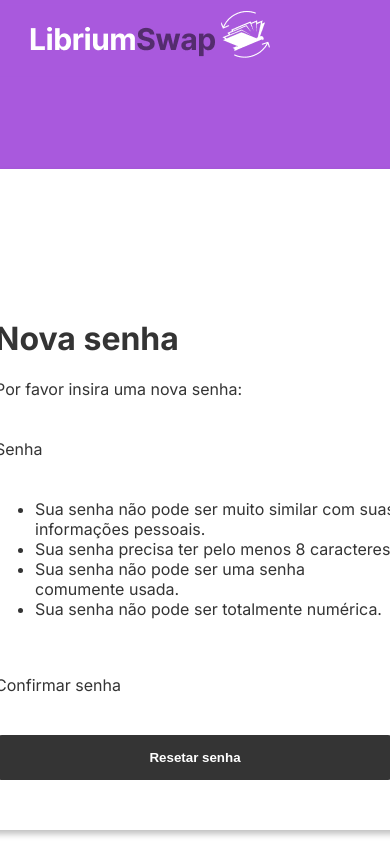
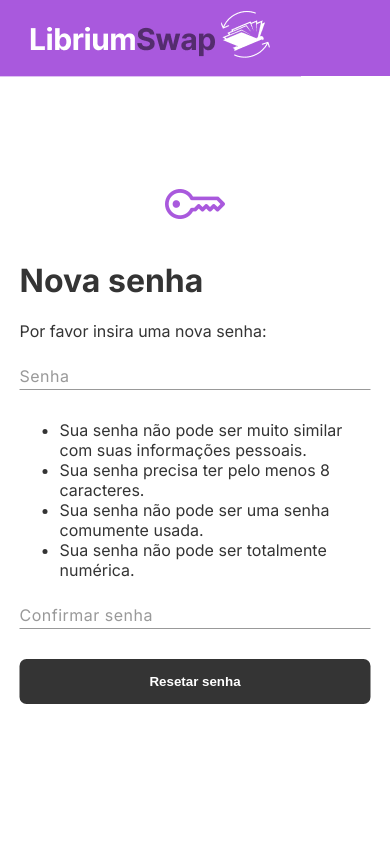
Before and after one commit to LibriumSwap/LibriumSwap, a Django app: page /reset/1/1/ in a window 390 px wide; the page is wider, and only the part inside the window is pictured. Run offline with Django 3.2, Linux system fonts and the light colour scheme.

Commit message:
feat: autenticacao responsivo completo

```diff
--- a/LibriumSwap/settings.py
+++ b/LibriumSwap/settings.py
@@ -25,6 +25,7 @@ SECRET_KEY = ')4^vxo#b!sj_^qs!1xz=g=_+uku1w=ta=hi(2aa+1i@1+-y^o2'
 
 # SECURITY WARNING: don't run with debug turned on in production!
 DEBUG = True
+TEMPLATE_DEBUG = DEBUG
 
 ALLOWED_HOSTS = [
     '127.0.0.1',
@@ -40,6 +41,7 @@ ALLOWED_HOSTS = [
 INSTALLED_APPS = [
     'index',
     'autenticacao',
+    'LibriumSwap',
     'django.contrib.admin',
     'django.contrib.auth',
     'django.contrib.contenttypes',
@@ -63,7 +65,7 @@ ROOT_URLCONF = 'LibriumSwap.urls'
 TEMPLATES = [
     {
         'BACKEND': 'django.template.backends.django.DjangoTemplates',
-        'DIRS': [],
+        'DIRS': [os.path.join(BASE_DIR, 'templates')],
         'APP_DIRS': True,
         'OPTIONS': {
             'context_processors': [
--- a/LibriumSwap/urls.py
+++ b/LibriumSwap/urls.py
@@ -21,3 +21,5 @@ urlpatterns = [
     path("", include('autenticacao.urls')),
     path('admin/', admin.site.urls),
 ]
+
+handler404 = "LibriumSwap.views.page_not_found_view"
--- /dev/null
+++ b/LibriumSwap/views.py
@@ -0,0 +1,4 @@
+from django.shortcuts import render
+
+def page_not_found_view(request, exception):
+    return render(request, '404.html', status=404)
--- a/autenticacao/static/css/password_reset.css
+++ b/autenticacao/static/css/password_reset.css
@@ -2,6 +2,15 @@ body {
 	font-family: 'Inter', sans-serif;
 	color: #343434;
 	margin: 0;
+}
+
+#icone {
+	margin-top: 0;
+	width: 100%;
+	display: flex;
+	justify-content: center;
+	font-size: 60px;
+	color: #A959DD;
 }
 
 .fundo {
@@ -27,18 +36,16 @@ body {
 }
 
 .formulario h1 {
-	margin-top: 100px;
+	margin-top: 20px;
 }
 
-.formulario p {
-	margin-bottom: 40px;
-}
-
-form p {
-	display: grid;
+.div-btn {
+	display: flex;
+	padding-top: 20px;
 }
 
 .btn {
+	text-align: center;
 	background-color: #343434;
 	color: white;
 	border-radius: 7px;
@@ -59,7 +66,7 @@ form p {
 	margin-bottom: 30px;
 }
 
-input[type="email"] {
+input[type="email"], input[type="password"] {
 	font: 15px/24px "Inter", "Inter", sans-serif;
 	color: #343434; width: 100%;
 	box-sizing: border-box;
--- /dev/null
+++ b/autenticacao/static/css/password_reset_responsive.css
@@ -0,0 +1,19 @@
+@media screen and (max-width: 560px) {
+	.fundo {
+		position: static;
+		height: 76px;
+		box-shadow: none;
+	}
+
+	.formulario {
+		width: 90%;
+		margin: 0;
+		padding: 0;
+		border: none;
+		box-shadow: none;
+	}
+
+	.formulario h1 {
+		margin-top: 20px;
+	}
+}
--- a/autenticacao/templates/registration/password_reset_confirm.html
+++ b/autenticacao/templates/registration/password_reset_confirm.html
@@ -3,24 +3,29 @@
 {% block title %}Resetar senha{% endblock %}
 
 {% block body %}
+	<div id="icone">
+		<i class="bi bi-key"></i>
+	</div>
 	<h1>Nova senha</h1>
 	<p>Por favor insira uma nova senha:</p>
 		<form method="POST">
 		{% csrf_token %}
-			<p>
-				<label for="{{ form.new_password1.id_for_label }}">Senha</label>
-				{{ form.new_password1 }}
+			<div class="col-3 input-effect" id="input-email">
+	        	<input name="new_password1" class="effect-16" type="password" placeholder="">
+	            <label>Senha</label>
+	            <span class="focus-border"></span>
+	        </div>
 			<ul>
 				<li>Sua senha não pode ser muito similar com suas informações pessoais.</li>
 				<li>Sua senha precisa ter pelo menos 8 caracteres.</li>
 				<li>Sua senha não pode ser uma senha comumente usada.</li>
 				<li>Sua senha não pode ser totalmente numérica.</li>
 			</ul>
-			</p>
-			<p>
-				<label for="{{ form.new_password2.id_for_label }}">Confirmar senha</label>
-				{{ form.new_password2 }}
-			</p>
+			<div class="col-3 input-effect" id="input-email">
+	        	<input name="new_password2" class="effect-16" type="password" placeholder="">
+	            <label>Confirmar senha</label>
+	            <span class="focus-border"></span>
+	        </div>
 			<button class="btn" type="submit">Resetar senha</button>
 	</form>
 {% endblock %}
--- a/autenticacao/templates/registration/password_reset_done.html
+++ b/autenticacao/templates/registration/password_reset_done.html
@@ -3,6 +3,9 @@
 {% block title %}Email enviado{% endblock %}
 
 {% block body %}
+	<div id="icone">
+		<i class="bi bi-envelope"></i>
+	</div>
 	<h1>Verifique sua caixa de entrada</h1>
 	<p>Nós enviamos instruções para resetar sua senha. Caso não tenha recebido o email aguarde alguns minutos ou verifique sua caixa de spam.</p>
 {% endblock %}
--- a/autenticacao/templates/registration/password_reset_form.html
+++ b/autenticacao/templates/registration/password_reset_form.html
@@ -4,10 +4,12 @@
 <html>
 	<head>
 		<title>{% block title %}Esqueceu sua senha?{% endblock %}</title>
+		<link rel="stylesheet" href="https://cdn.jsdelivr.net/npm/bootstrap-icons@1.5.0/font/bootstrap-icons.css">
 		<link rel="preconnect" href="https://fonts.googleapis.com">
 		<link rel="preconnect" href="https://fonts.gstatic.com" crossorigin>
 		<link href="https://fonts.googleapis.com/css2?family=Inter:wght@400;700;800;900&display=swap" rel="stylesheet">
 		<link rel="stylesheet" type="text/css" href="{% static 'css/password_reset.css' %}">
+		<link rel="stylesheet" type="text/css" href="{% static 'css/password_reset_responsive.css' %}">
 		<script src="https://code.jquery.com/jquery-3.6.0.js" integrity="sha256-H+K7U5CnXl1h5ywQfKtSj8PCmoN9aaq30gDh27Xc0jk=" crossorigin="anonymous"></script>
 		<script src="{% static 'js/input_effect.js' %}"></script>
 		<title>LibriumSwipe</title>
@@ -22,6 +24,9 @@
 		</div>
 		<div class="formulario">
 			{% block body %}
+			<div id="icone">
+				<i class="bi bi-lock"></i>
+			</div>
 			<h1>Esqueceu sua senha?</h1>
 			<p>Insira seu email abaixo e nós enviaremos instruções para criar uma nova senha.</p>
 
--- a/autenticacao/views.py
+++ b/autenticacao/views.py
@@ -75,7 +75,7 @@ def register(request):
 def password_reset_request(request):
 	if request.method == "POST":
 		form = PasswordResetForm(request.POST)
-		if password_reset_form.is_valid():
+		if form.is_valid():
 			data = form.cleaned_data['email']
 			user = User.objects.get(Q(email=data))
 			current_site = get_current_site(request)
```
Also changed, not shown: LibriumSwap/templates/404.html (added, +9 -0 lines), autenticacao/templates/registration/password_reset_complete.html (+6 -1 lines), db.sqlite3. Lines whose indentation alone changed are shown as unchanged.
